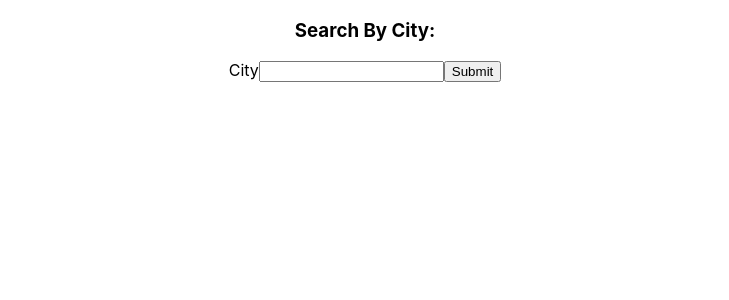
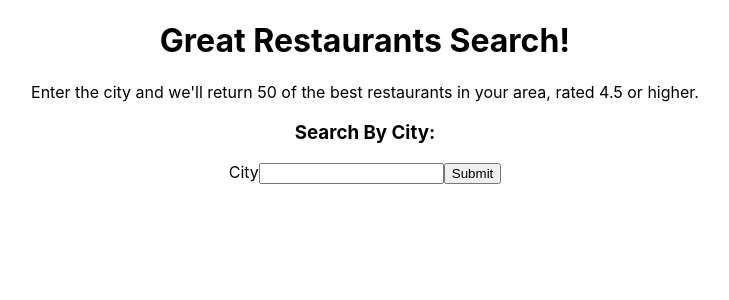
Before and after one commit to ericnguyen23/good-restaurants, a React (Create React App) app: page / in a window 1280 px wide. Shown: the top 300 px of the page, without its empty margins (275-1004 px from the left). Built offline with nearby package versions, Linux system fonts and the light colour scheme.

Commit message:
added header text

```diff
--- a/src/App.js
+++ b/src/App.js
@@ -42,6 +42,8 @@ function App() {
 
   return (
     <div className="App">
+      <h1>Great Restaurants Search!</h1>
+      <p>Enter the city and we'll return 50 of the best restaurants in your area, rated 4.5 or higher.</p>
         <h3>Search By City:</h3>
         <form>
           <label>City</label>
```
